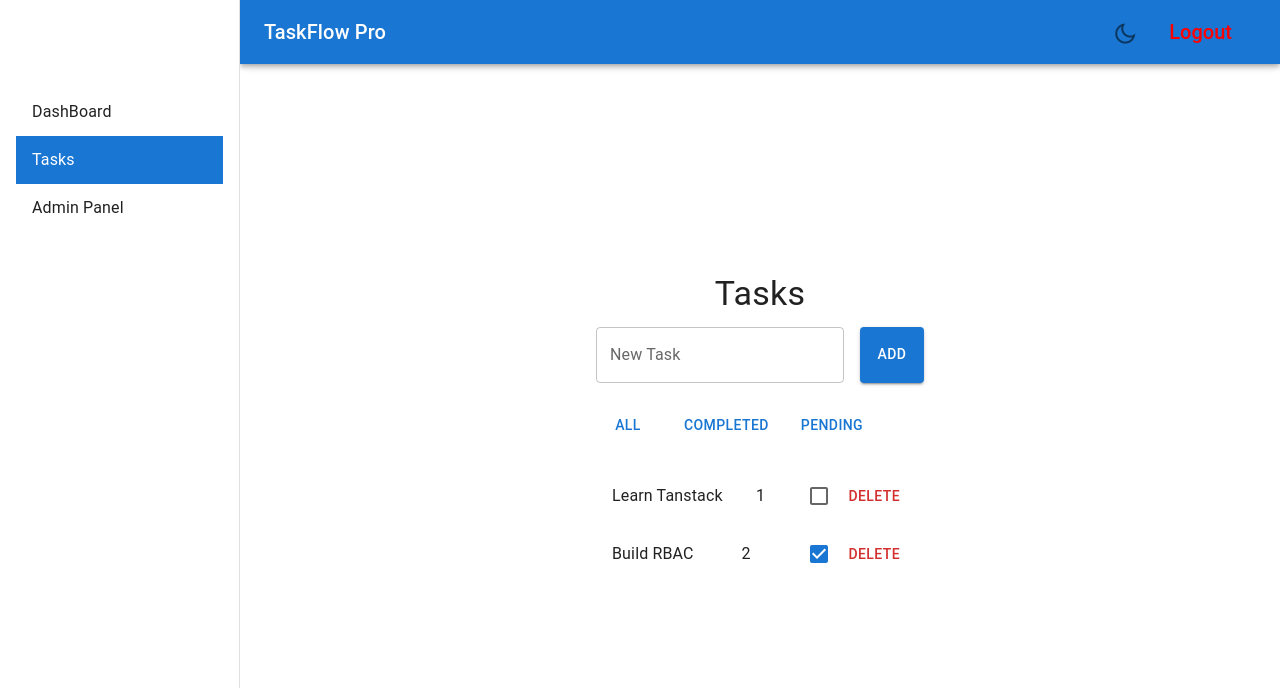
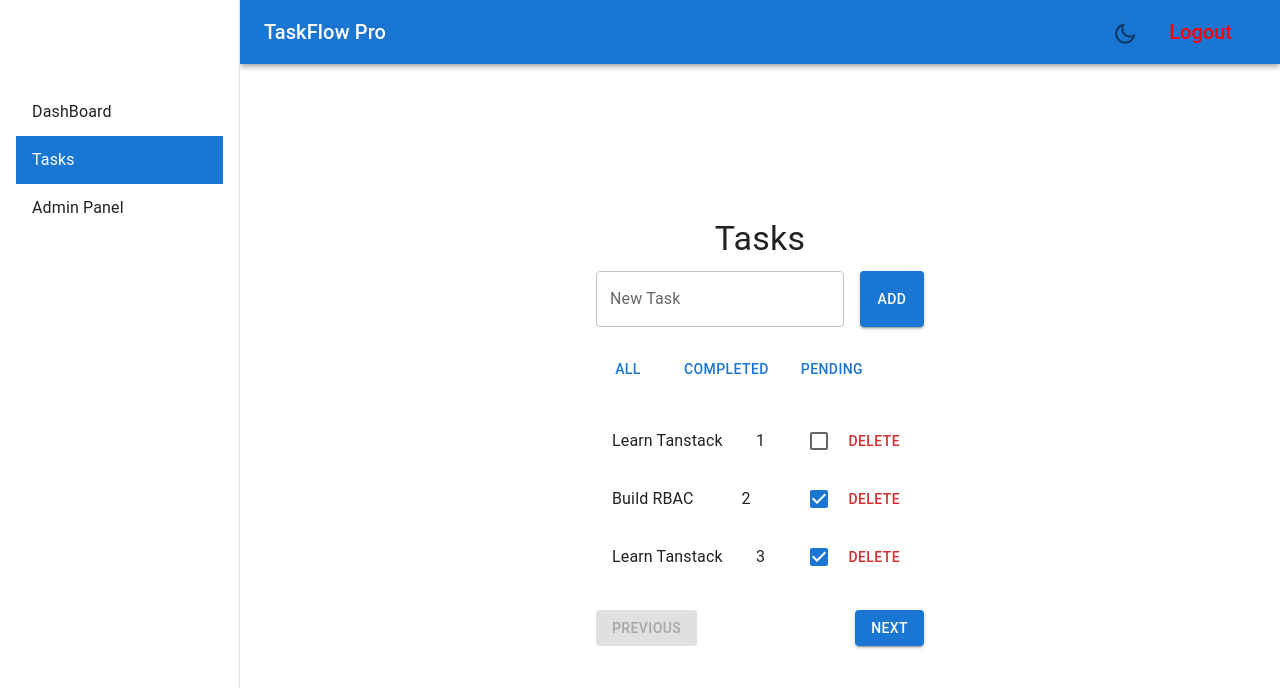
Before and after one commit to KashishGoyal905/taskflow, a React (Vite) app: page /tasks in a window 1280 px wide. Shown: the top 688 px of the page. Built offline with nearby package versions, Linux system fonts and the light colour scheme; sample sign-in values are in the browser's storage.

Commit message:
Pagination

```diff
--- a/src/api/taskApi.ts
+++ b/src/api/taskApi.ts
@@ -7,19 +7,29 @@ export type Task = {
 let fakeTasks: Task[] = [
     { id: "1", title: "Learn Tanstack", completed: false },
     { id: "2", title: "Build RBAC", completed: true },
+    { id: "3", title: "Learn Tanstack", completed: true },
+    { id: "4", title: "Build RBAC", completed: true },
+    { id: "5", title: "Learn Tanstack", completed: false },
+    { id: "6", title: "Build RBAC", completed: true },
+    { id: "7", title: "Learn Tanstack", completed: true },
+    { id: "8", title: "Build RBAC", completed: false },
 ]
 
-export const fetchTasks = async (filterQuery: string): Promise<Task[]> => {
+export const fetchTasks = async (filterQuery: string, page: number, limit: number = 3): Promise<Task[]> => {
     return new Promise((resolve) => {
         setTimeout(() => {
+            let filtered = [...fakeTasks];
             if (filterQuery == "completed") {
-                resolve(fakeTasks.filter(t => t.completed));
+                filtered = fakeTasks.filter(t => t.completed);
             }
             if (filterQuery == "pending") {
-                resolve(fakeTasks.filter(t => !t.completed));
-            } else {
-                resolve([...fakeTasks])
+                filtered = fakeTasks.filter(t => !t.completed);
             }
+
+            let start = (page - 1) * limit;
+            let end = start + limit;
+
+            resolve(filtered.slice(start, end));
         }, 1000);
     })
 }
--- a/src/pages/Tasks.tsx
+++ b/src/pages/Tasks.tsx
@@ -1,5 +1,5 @@
 import { useMutation, useQuery, useQueryClient } from "@tanstack/react-query";
-import { useState } from "react";
+import { useEffect, useState } from "react";
 import {
   createTask,
   deleteTaskApi,
@@ -32,12 +32,21 @@ export default function Tasks() {
   // for snackbar
   const [snackbar, setSnackbarOpen] = useState(false);
 
+  // For pagination
+  const [page, setPage] = useState(1);
+  const limit = 3;
+
   // for filter
   const [filter, setFilter] = useState<"all" | "completed" | "pending">("all");
   const { data, isLoading, isError } = useQuery({
-    queryKey: ["tasks", filter],
-    queryFn: () => fetchTasks(filter),
+    queryKey: ["tasks", filter, page],
+    queryFn: () => fetchTasks(filter, page, limit),
+    placeholderData: (prev) => prev,
   });
+
+  useEffect(() => {
+    setPage(1);
+  }, [filter]);
 
   const mutation = useMutation({
     mutationFn: createTask,
@@ -176,6 +185,10 @@ export default function Tasks() {
     );
   }
 
+  if (!isLoading && data?.length === 0 && page > 1) {
+    setPage((p) => p - 1);
+  }
+
   return (
     <Box sx={{ p: 4 }}>
       <Typography variant="h4" gutterBottom>
@@ -229,6 +242,21 @@ export default function Tasks() {
           </ListItem>
         ))}
       </List>
+      <Box
+        sx={{ display: "flex", gap: 2, mt: 2, justifyContent: "space-between" }}
+      >
+        <Button
+          variant="contained"
+          disabled={page === 1}
+          onClick={() => setPage((p) => p - 1)}
+        >
+          Previous
+        </Button>
+        <Button variant="contained" onClick={() => setPage((p) => p + 1)}>
+          Next
+        </Button>
+      </Box>
+
       <Snackbar
         open={snackbar}
         anchorOrigin={{ vertical: "top", horizontal: "center" }}
```
